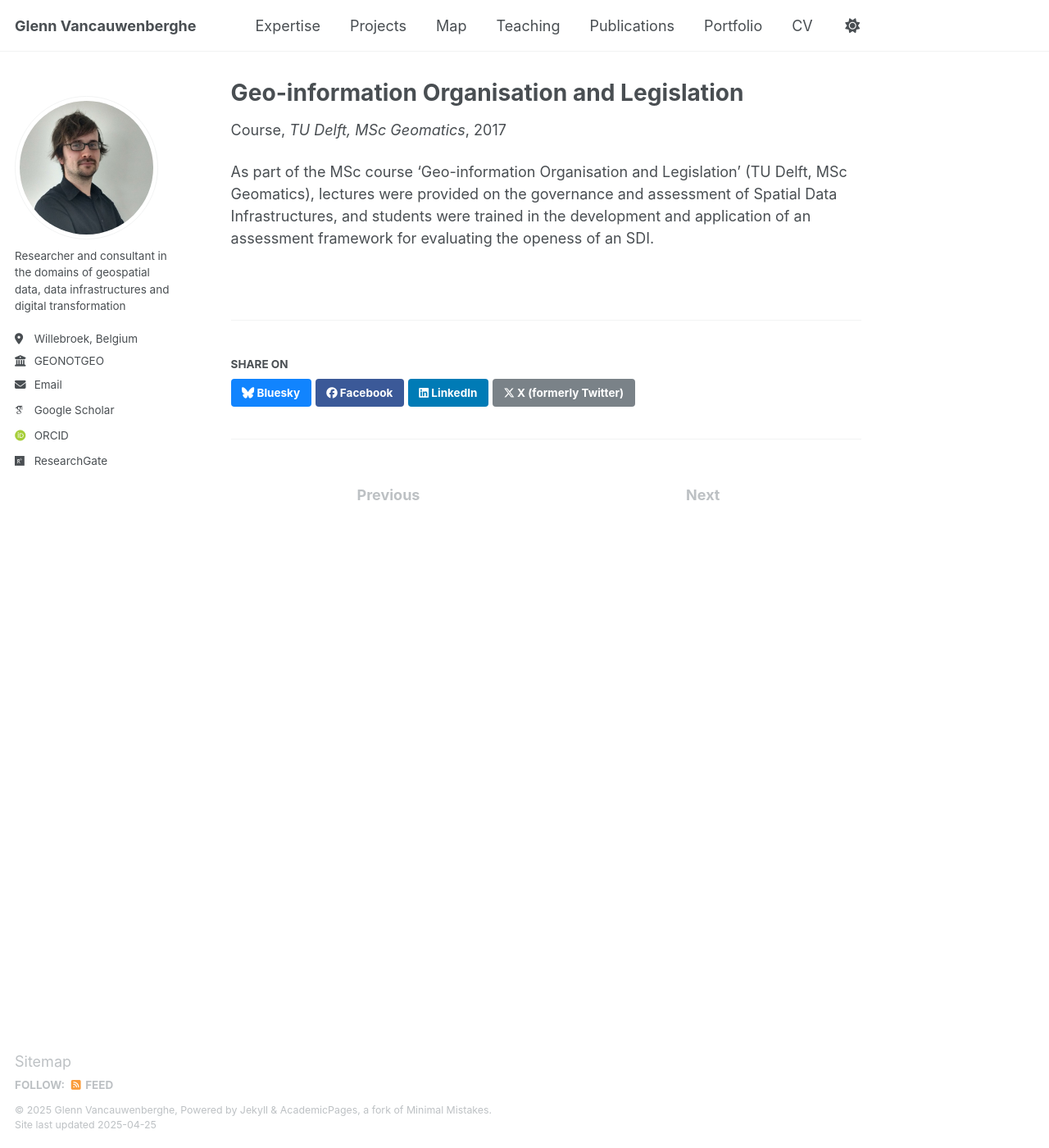
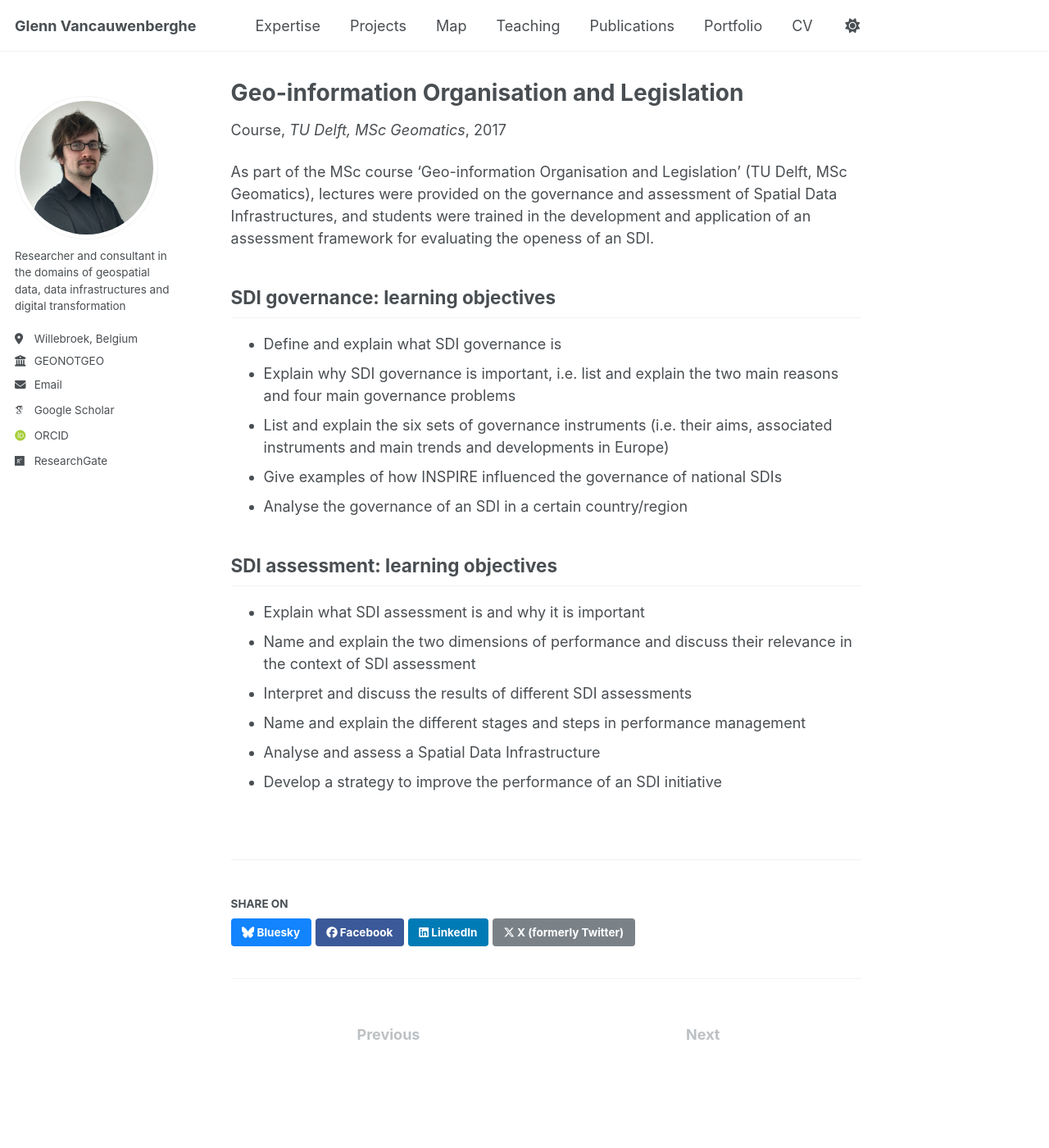
Before and after one commit to GVancauwenberghe/gvancauwenberghe.github.io, a Jekyll site: the page built from _teaching/teaching-6.md, in a window 1280 px wide and 1400 px high. Shown: the whole window at 82% size. Built offline with Jekyll 4.4.1, drawn with Linux system fonts in a browser that asks for light colours; some web fonts are replaced.

Commit message:
Update teaching-6.md

```diff
--- a/_teaching/teaching-6.md
+++ b/_teaching/teaching-6.md
@@ -9,3 +9,18 @@ location: "Delft, the Netherlands"
 ---
 
 As part of the MSc course 'Geo-information Organisation and Legislation' (TU Delft, MSc Geomatics), lectures were provided on the governance and assessment of Spatial Data Infrastructures, and students were trained in the development and application of an assessment framework for evaluating the openess of an SDI.
+
+## SDI governance: learning objectives
+* Define and explain what SDI governance is
+* Explain why SDI governance is important, i.e. list and explain the two main reasons and four main governance problems
+* List and explain the six sets of governance instruments (i.e. their aims, associated instruments and main trends and developments in Europe)
+* Give examples of how INSPIRE influenced the governance of national SDIs
+* Analyse the governance of an SDI in a certain country/region
+
+## SDI assessment: learning objectives
+* Explain what SDI assessment is and why it is important
+* Name and explain the two dimensions of performance and discuss their relevance in the context of SDI assessment
+* Interpret and discuss the results of different SDI assessments
+* Name and explain the different stages and steps in performance management
+* Analyse and assess a Spatial Data Infrastructure
+* Develop a strategy to improve the performance of an SDI initiative
```
